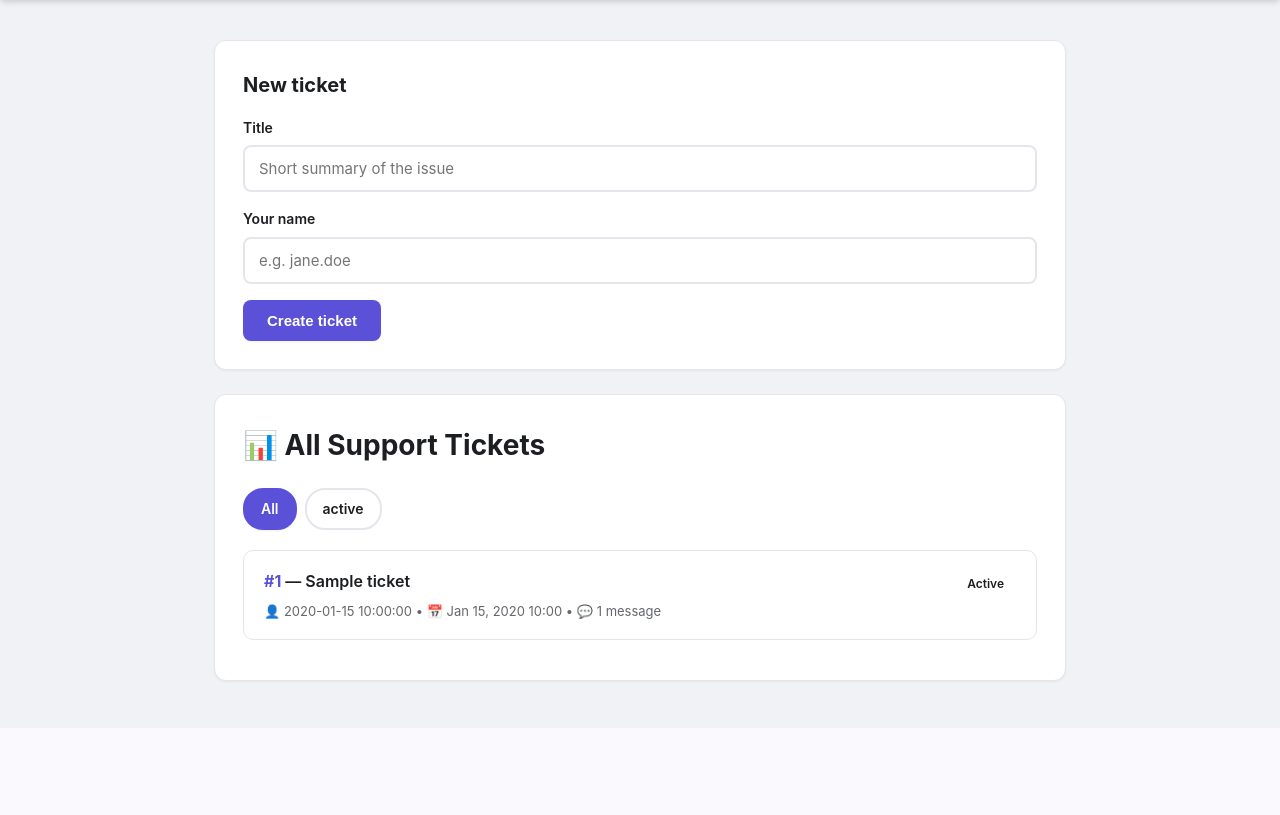
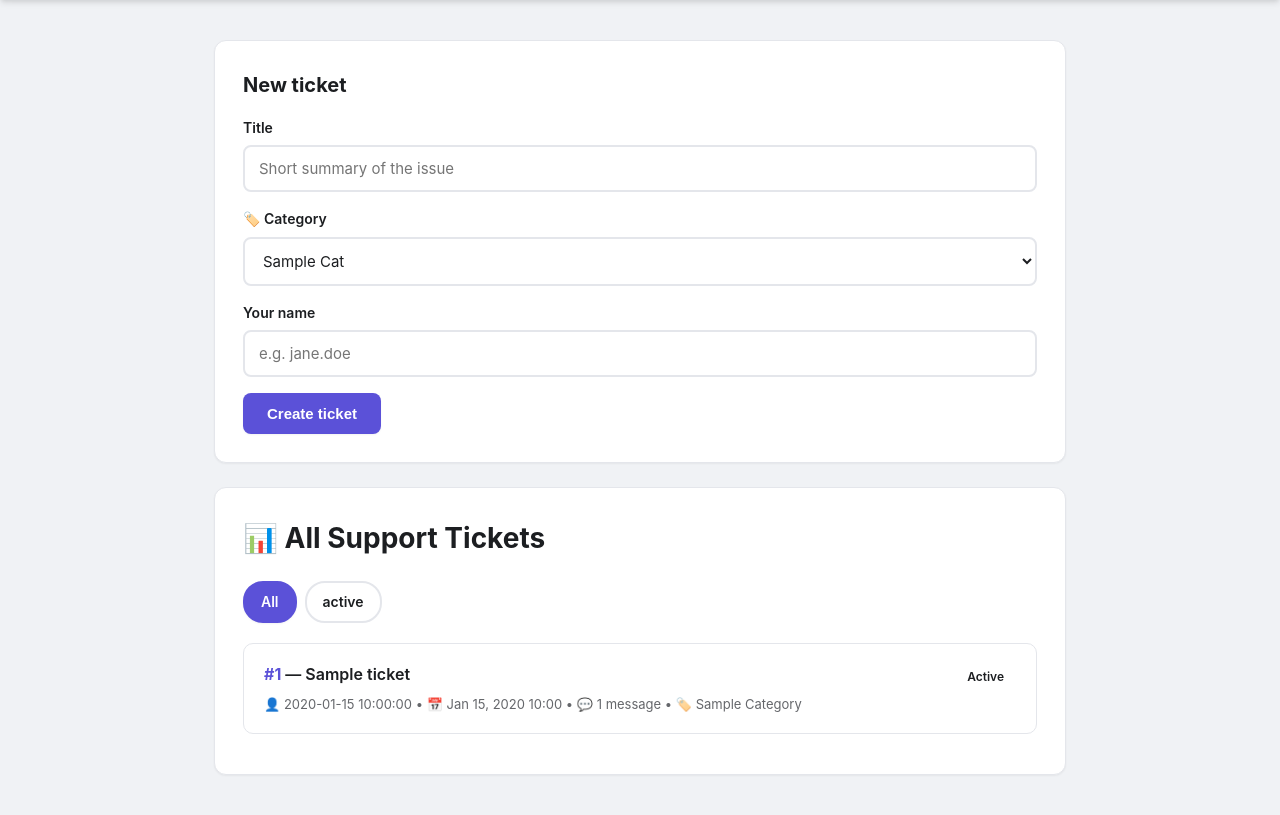
Before and after one commit to kcherur/Lakebase-AIPowered-Support-App, a Flask app: template templates/index.html in a window 1280 px wide. Shown: the part 72-887 px from the top of the page. Before the commit the page ends 755 px from the top, so only its background shows below. Run offline with Flask 3, Linux system fonts and the light colour scheme; the template is opened without the code that fills it: most values are stand-ins (such as "Sample title", 1, 10 or a date in 2020); parts of the project's set-up code (start-up, migrations or seed data) failed here and were passed over.

Commit message:
further enhancements

```diff
--- a/app.py
+++ b/app.py
@@ -23,6 +23,7 @@ from lakebase import run_query, run_write
 app = Flask(__name__)
 
 VALID_STATUSES = ["open", "in_progress", "resolved", "closed"]
+VALID_CATEGORIES = ["change request", "incident", "support", "need information", "need access"]
 
 SCHEMA_SQL = """
 CREATE TABLE IF NOT EXISTS tickets (
@@ -30,6 +31,8 @@ CREATE TABLE IF NOT EXISTS tickets (
     title       TEXT NOT NULL,
     status      TEXT NOT NULL DEFAULT 'open'
                 CHECK (status IN ('open', 'in_progress', 'resolved', 'closed')),
+    category    TEXT NOT NULL DEFAULT 'need information'
+                CHECK (category IN ('change request', 'incident', 'support', 'need information', 'need access')),
     created_by  TEXT NOT NULL,
     created_at  TIMESTAMPTZ NOT NULL DEFAULT now()
 );
@@ -50,6 +53,23 @@ CREATE INDEX IF NOT EXISTS idx_tickets_status ON tickets (status);
 def ensure_schema() -> None:
     """Create the tickets / ticket_messages tables if they don't exist yet."""
     run_write(SCHEMA_SQL)
+    # Add category column to existing tickets table if it doesn't exist
+    # and set existing tickets to 'need information'
+    run_write("""
+        DO $$
+        BEGIN
+            IF NOT EXISTS (
+                SELECT 1 FROM information_schema.columns
+                WHERE table_name = 'tickets' AND column_name = 'category'
+            ) THEN
+                ALTER TABLE tickets
+                ADD COLUMN category TEXT NOT NULL DEFAULT 'need information'
+                CHECK (category IN ('change request', 'incident', 'support', 'need information', 'need access'));
+
+                UPDATE tickets SET category = 'need information' WHERE category IS NULL;
+            END IF;
+        END $$;
+    """)
 
 
 @app.route("/")
@@ -82,6 +102,7 @@ def list_tickets():
         "index.html",
         tickets=tickets,
         statuses=VALID_STATUSES,
+        categories=VALID_CATEGORIES,
         status_filter=status_filter,
     )
 
@@ -91,13 +112,17 @@ def create_ticket():
     """Create a new ticket."""
     title = request.form.get("title", "").strip()
     created_by = request.form.get("created_by", "").strip()
+    category = request.form.get("category", "need information").strip()
 
     if not title or not created_by:
         return redirect(url_for("list_tickets"))
 
+    if category not in VALID_CATEGORIES:
+        category = "need information"
+
     run_write(
-        "INSERT INTO tickets (title, created_by) VALUES (%s, %s)",
-        (title, created_by),
+        "INSERT INTO tickets (title, created_by, category) VALUES (%s, %s, %s)",
+        (title, created_by, category),
     )
     # Redirect back to the main list after creating
     return redirect(url_for("list_tickets"))
@@ -120,7 +145,7 @@ def view_ticket(ticket_id):
         (ticket_id,),
     )
     return render_template(
-        "ticket.html", ticket=ticket, messages=messages, statuses=VALID_STATUSES
+        "ticket.html", ticket=ticket, messages=messages, statuses=VALID_STATUSES, categories=VALID_CATEGORIES
     )
 
 
--- a/templates/index.html
+++ b/templates/index.html
@@ -7,6 +7,13 @@
   <form method="post" action="{{ url_for('create_ticket') }}">
     <label for="title">Title</label>
     <input type="text" id="title" name="title" placeholder="Short summary of the issue" required>
+
+    <label for="category">🏷️ Category</label>
+    <select id="category" name="category" required>
+      {% for cat in categories %}
+        <option value="{{ cat }}">{{ cat.title() }}</option>
+      {% endfor %}
+    </select>
 
     <label for="created_by">Your name</label>
     <input type="text" id="created_by" name="created_by" placeholder="e.g. jane.doe" required>
@@ -38,6 +45,7 @@
               </a>
               <div class="meta">
                 👤 {{ t.created_by }} • 📅 {{ t.created_at.strftime('%b %d, %Y %H:%M') }} • 💬 {{ t.message_count }} message{{ 's' if t.message_count != 1 else '' }}
+                {% if t.category %} • 🏷️ {{ t.category.title() }}{% endif %}
               </div>
             </div>
             <span class="badge {{ t.status }}">{{ t.status.replace('_', ' ') }}</span>
--- a/templates/ticket.html
+++ b/templates/ticket.html
@@ -12,6 +12,7 @@
       </h1>
       <div class="meta" style="font-size: 14px;">
         👤 Opened by <strong>{{ ticket.created_by }}</strong> • 📅 {{ ticket.created_at.strftime('%b %d, %Y at %H:%M') }}
+        {% if ticket.category %} • 🏷️ <strong>{{ ticket.category.title() }}</strong>{% endif %}
       </div>
     </div>
     <div>
```
